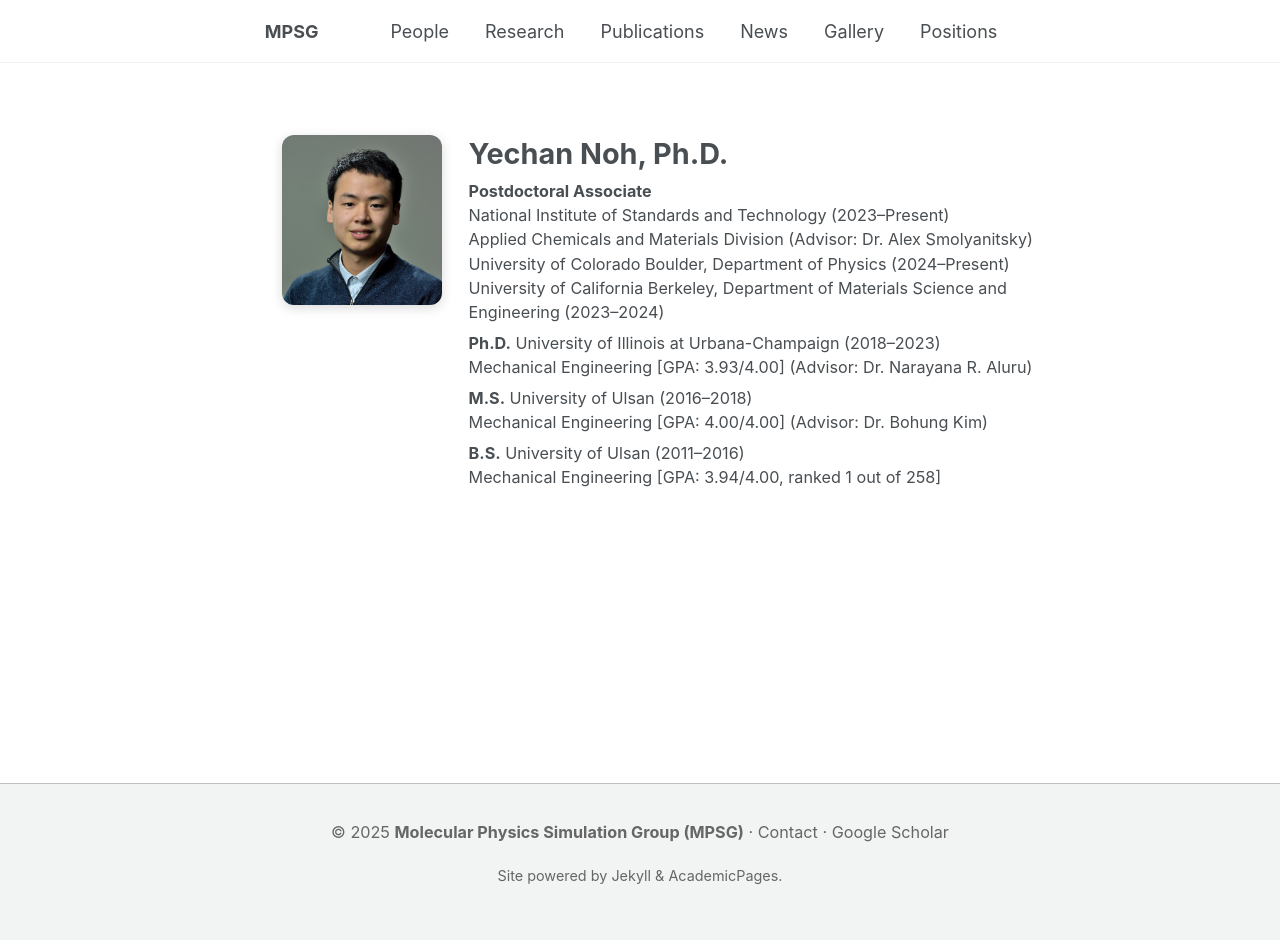
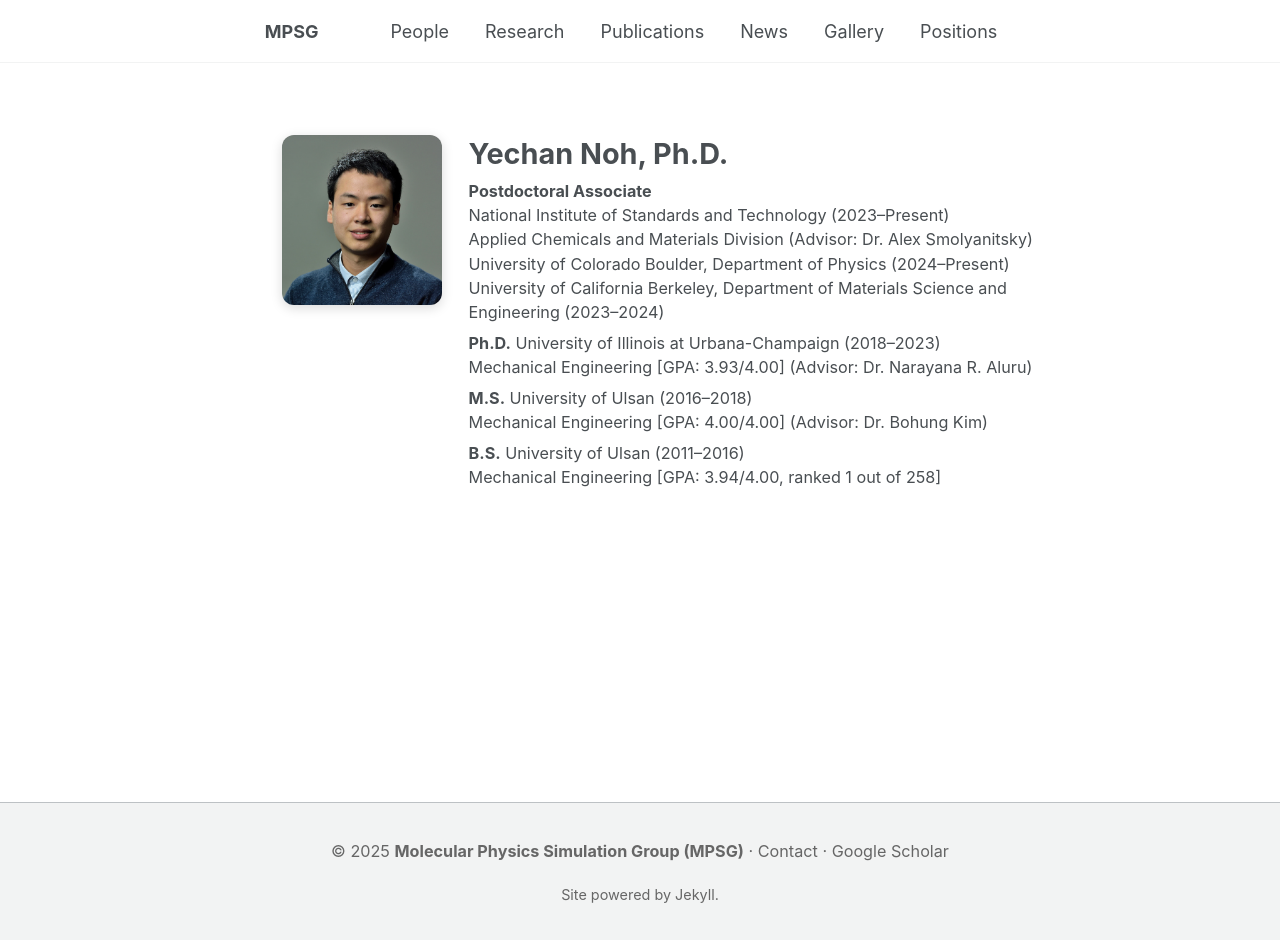
Before and after one commit to Yechan-Noh/MPSG, a Jekyll site: the page built from _pages/people.html, in a window 1280 px wide and 940 px high. Built offline with Jekyll 4.4.1, drawn with Linux system fonts in a browser that asks for light colours; a script that is not in the unit is left out.

Commit message:
fix iamge

```diff
--- a/_includes/footer/custom.html
+++ b/_includes/footer/custom.html
@@ -7,10 +7,10 @@
         <a href="https://scholar.google.com/citations?user=0zdqbtIAAAAJ" target="_blank" rel="noopener">Google
             Scholar</a>
     </p>
-    <p style="font-size: 0.8rem;">
-        Site powered by <a href="https://jekyllrb.com/" target="_blank" rel="noopener">Jekyll</a> &
-        <a href="https://academicpages.github.io/" target="_blank" rel="noopener">AcademicPages</a>.
+    <p style="font-size: 0.8rem; margin: 0;">
+        Site powered by <a href="https://jekyllrb.com/" target="_blank" rel="noopener noreferrer">Jekyll</a>.
     </p>
+
 </footer>
 
 <!-- Support for MathJax -->
--- a/_pages/people.html
+++ b/_pages/people.html
@@ -112,7 +112,7 @@
 
 {% comment %} PI HERO {% endcomment %}
 <div class="pi-block" style="display:flex; align-items:flex-start; gap:1.5rem; margin:2rem 0;">
-    <img src="{{ '/assets/img/people/yechan-noh.png' | relative_url }}" alt="Portrait of Yechan Noh"
+    <img src="{{ '/assets/img/people/Yechan-noh.png' | relative_url }}" alt="Portrait of Yechan Noh"
         style="width:160px; border-radius:12px;">
 
     <div class="pi-info" style="max-width:600px;">
```
